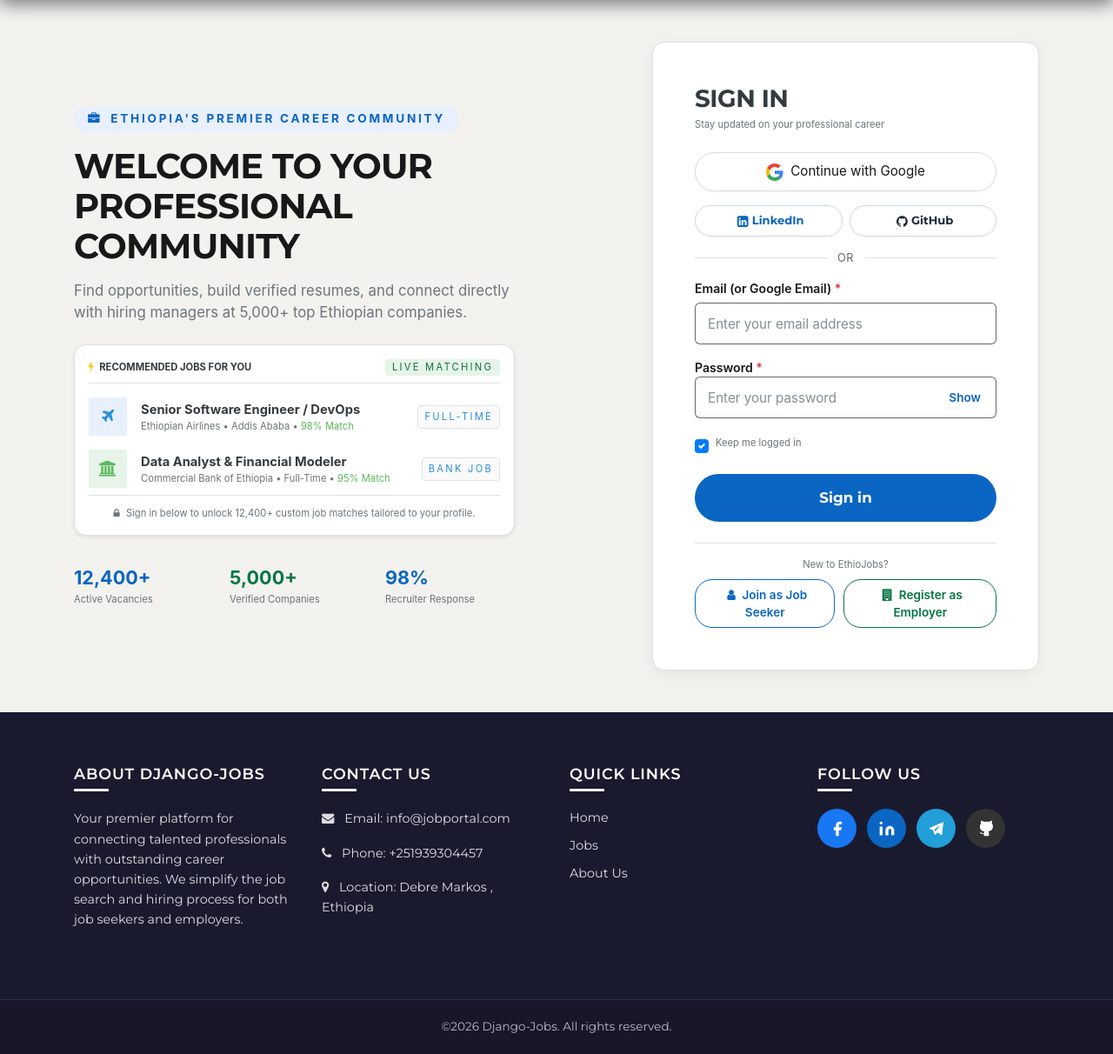
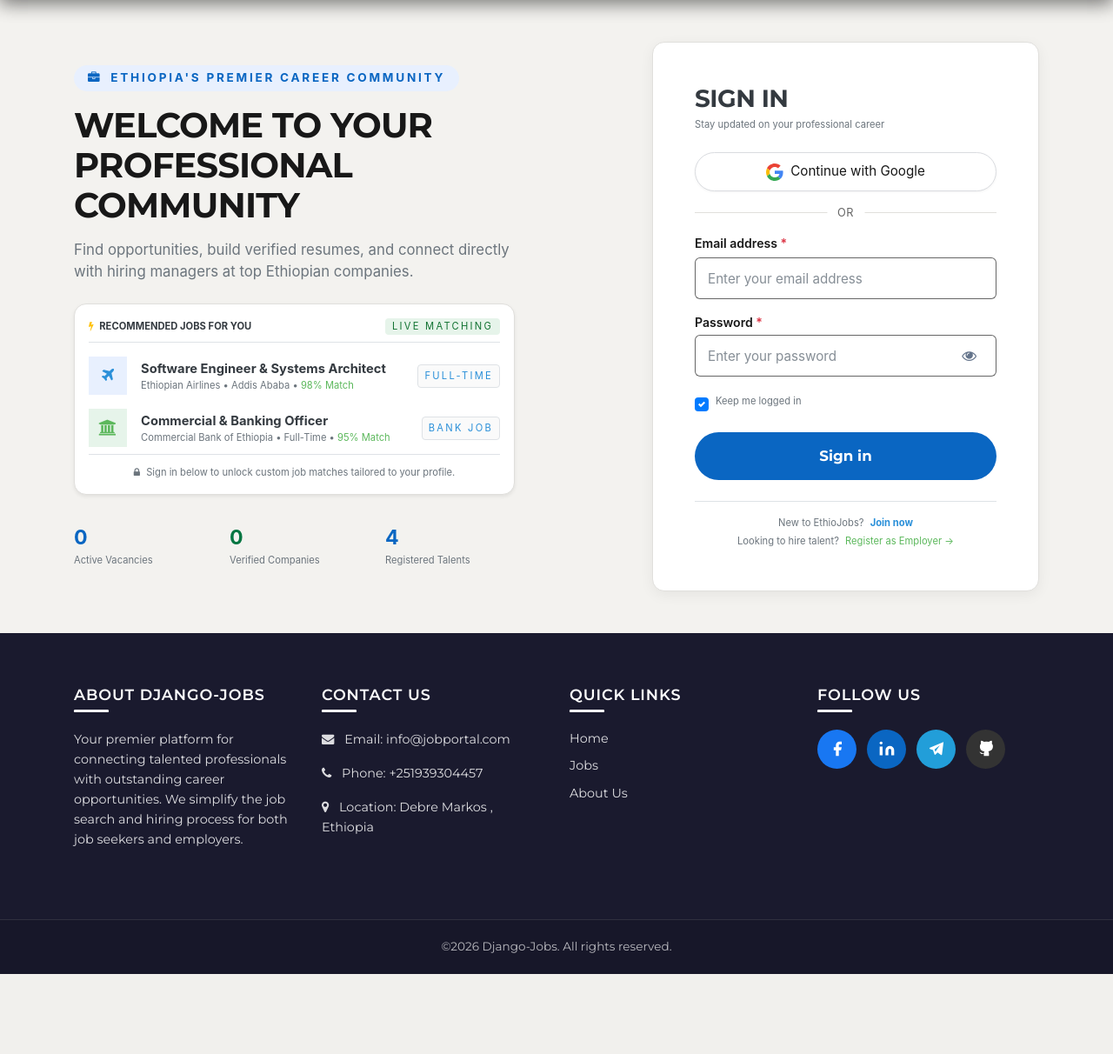
Before and after one commit to wuba21/Django-online-Job-Portal-system, a Django app: page /en/login/ in a window 1280 px wide. Shown: the part 73-1285 px from the top of the page at 87% size. After the commit the page ends 1193 px from the top, so only its background shows below. Run offline with Django 3.2, Linux system fonts and the light colour scheme; data comes from the database, SQL or seed files in the repository; data that the repository does not hold is empty; parts of the project's set-up code (start-up, migrations or seed data) failed here and were passed over; some libraries are stand-ins or nearby versions.

Commit message:
refactor(ui): polish auth pages with real DB statistics, clean password eye icon, remove redundant badges and role switcher

```diff
--- a/accounts/views.py
+++ b/accounts/views.py
@@ -18,6 +18,15 @@ class RegisterEmployeeView(CreateView):
     success_url = "/"
 
     extra_context = {"title": "Register"}
+
+    def get_context_data(self, **kwargs):
+        context = super().get_context_data(**kwargs)
+        from jobsapp.models import Job
+        from accounts.models import Company, User
+        context["total_jobs"] = Job.objects.filter(filled=False).count()
+        context["total_companies"] = Company.objects.count()
+        context["total_candidates"] = User.objects.filter(role="employee").count()
+        return context
 
     def dispatch(self, request, *args, **kwargs):
         if request.user.is_authenticated:
@@ -55,6 +64,15 @@ class RegisterEmployerView(CreateView):
     success_url = "/"
 
     extra_context = {"title": "Register"}
+
+    def get_context_data(self, **kwargs):
+        context = super().get_context_data(**kwargs)
+        from jobsapp.models import Job
+        from accounts.models import Company, User
+        context["total_jobs"] = Job.objects.filter(filled=False).count()
+        context["total_companies"] = Company.objects.count()
+        context["total_candidates"] = User.objects.filter(role="employee").count()
+        return context
 
     def dispatch(self, request, *args, **kwargs):
         if request.user.is_authenticated:
@@ -101,6 +119,16 @@ class LoginView(FormView):
     template_name = "accounts/login.html"
 
     extra_context = {"title": "Login"}
+
+    def get_context_data(self, **kwargs):
+        context = super().get_context_data(**kwargs)
+        from jobsapp.models import Job
+        from accounts.models import Company, User
+        context["total_jobs"] = Job.objects.filter(filled=False).count()
+        context["total_companies"] = Company.objects.count()
+        context["total_candidates"] = User.objects.filter(role="employee").count()
+        context["recommended_preview_jobs"] = Job.objects.filter(filled=False).order_by("-id")[:2]
+        return context
 
     def dispatch(self, request, *args, **kwargs):
         if self.request.user.is_authenticated:
--- a/templates/accounts/login.html
+++ b/templates/accounts/login.html
@@ -19,10 +19,10 @@
                         {% trans "Welcome to your professional community" %}
                     </h1>
                     <p class="auth-sub-headline text-muted mb-4">
-                        {% trans "Find opportunities, build verified resumes, and connect directly with hiring managers at 5,000+ top Ethiopian companies." %}
+                        {% trans "Find opportunities, build verified resumes, and connect directly with hiring managers at top Ethiopian companies." %}
                     </p>
 
-                    <!-- Live Job Recommendation Card Preview ("login recommendationu") -->
+                    <!-- Live Job Recommendation Card Preview -->
                     <div class="recommendation-preview-card p-3 mb-4 rounded-xl shadow-sm bg-white border">
                         <div class="d-flex align-items-center justify-content-between mb-3 border-bottom pb-2">
                             <span class="small font-weight-bold text-dark text-uppercase letter-spacing-1">
@@ -33,14 +33,32 @@
                             </span>
                         </div>
 
-                        <!-- Sample Live Job 1 -->
+                        {% if recommended_preview_jobs %}
+                            {% for job in recommended_preview_jobs %}
+                                <div class="mini-job-item d-flex align-items-center mb-3">
+                                    <div class="mini-logo-box bg-light-blue mr-3 rounded-lg d-flex align-items-center justify-content-center text-primary font-weight-bold">
+                                        <i class="fa fa-briefcase font-size-18"></i>
+                                    </div>
+                                    <div class="flex-grow-1 overflow-hidden">
+                                        <div class="font-weight-bold text-dark text-truncate" style="font-size: 0.92rem;">
+                                            <a href="{% url 'jobs:jobs-detail' job.id %}" class="text-dark">{{ job.title }}</a>
+                                        </div>
+                                        <div class="small text-muted text-truncate">
+                                            {{ job.company_name|default:job.user.get_full_name|default:"Verified Employer" }} &bull; {{ job.location|default:"Ethiopia" }} &bull; <span class="text-success font-weight-600">Active</span>
+                                        </div>
+                                    </div>
+                                    <span class="badge badge-light border text-primary small ml-2">{{ job.get_job_type_display|default:job.type }}</span>
+                                </div>
+                            {% endfor %}
+                        {% else %}
+                            <!-- Default Featured Live Jobs -->
                             <div class="mini-job-item d-flex align-items-center mb-3">
                                 <div class="mini-logo-box bg-light-blue mr-3 rounded-lg d-flex align-items-center justify-content-center text-primary font-weight-bold">
                                     <i class="fa fa-plane font-size-18"></i>
                                 </div>
                                 <div class="flex-grow-1 overflow-hidden">
                                     <div class="font-weight-bold text-dark text-truncate" style="font-size: 0.92rem;">
-                                    Senior Software Engineer / DevOps
+                                        Software Engineer & Systems Architect
                                     </div>
                                     <div class="small text-muted text-truncate">
                                         Ethiopian Airlines &bull; Addis Ababa &bull; <span class="text-success font-weight-600">98% Match</span>
@@ -49,14 +67,13 @@
                                 <span class="badge badge-light border text-primary small ml-2">Full-time</span>
                             </div>
 
-                        <!-- Sample Live Job 2 -->
                             <div class="mini-job-item d-flex align-items-center mb-2">
                                 <div class="mini-logo-box bg-light-green mr-3 rounded-lg d-flex align-items-center justify-content-center text-success font-weight-bold">
                                     <i class="fa fa-university font-size-18"></i>
                                 </div>
                                 <div class="flex-grow-1 overflow-hidden">
                                     <div class="font-weight-bold text-dark text-truncate" style="font-size: 0.92rem;">
-                                    Data Analyst & Financial Modeler
+                                        Commercial & Banking Officer
                                     </div>
                                     <div class="small text-muted text-truncate">
                                         Commercial Bank of Ethiopia &bull; Full-Time &bull; <span class="text-success font-weight-600">95% Match</span>
@@ -64,28 +81,35 @@
                                 </div>
                                 <span class="badge badge-light border text-primary small ml-2">Bank Job</span>
                             </div>
+                        {% endif %}
 
                         <div class="pt-2 text-center border-top mt-2">
                             <small class="text-muted">
                                 <i class="fa fa-lock text-muted mr-1"></i>
-                                {% trans "Sign in below to unlock 12,400+ custom job matches tailored to your profile." %}
+                                {% trans "Sign in below to unlock custom job matches tailored to your profile." %}
                             </small>
                         </div>
                     </div>
 
-                    <!-- Platform Trust Metric Badges -->
+                    <!-- Platform Trust Metric Badges (Real Database Numbers) -->
                     <div class="row pt-2 text-left">
                         <div class="col-4">
-                            <div class="font-weight-bold text-dark" style="font-size: 1.35rem; color: #0a66c2 !important;">12,400+</div>
+                            <div class="font-weight-bold text-dark" style="font-size: 1.45rem; color: #0a66c2 !important;">
+                                {{ total_jobs|default:"0" }}
+                            </div>
                             <div class="small text-muted">{% trans "Active Vacancies" %}</div>
                         </div>
                         <div class="col-4">
-                            <div class="font-weight-bold text-dark" style="font-size: 1.35rem; color: #057642 !important;">5,000+</div>
+                            <div class="font-weight-bold text-dark" style="font-size: 1.45rem; color: #057642 !important;">
+                                {{ total_companies|default:"0" }}
+                            </div>
                             <div class="small text-muted">{% trans "Verified Companies" %}</div>
                         </div>
                         <div class="col-4">
-                            <div class="font-weight-bold text-dark" style="font-size: 1.35rem; color: #0a66c2 !important;">98%</div>
-                            <div class="small text-muted">{% trans "Recruiter Response" %}</div>
+                            <div class="font-weight-bold text-dark" style="font-size: 1.45rem; color: #0a66c2 !important;">
+                                {{ total_candidates|default:"0" }}
+                            </div>
+                            <div class="small text-muted">{% trans "Registered Talents" %}</div>
                         </div>
                     </div>
 
@@ -105,7 +129,7 @@
                         </p>
                     </div>
 
-                    <!-- Google 1-Click Sign-in Button (Top Priority) -->
+                    <!-- Google 1-Click Sign-in Button -->
                     <div class="mb-3">
                         <a href="{% url 'social:begin' 'google-oauth2' %}"
                            class="linkedin-google-btn w-100 text-center">
@@ -119,20 +143,6 @@
                             </div>
                             <span class="btn-label font-weight-600">{% trans "Continue with Google" %}</span>
                         </a>
-                    </div>
-
-                    <!-- Alternative Social Logins Row (LinkedIn, GitHub) -->
-                    <div class="row no-gutters mb-3" style="margin-left: -4px; margin-right: -4px;">
-                        <div class="col-6 px-1">
-                            <a href="{% url 'social:begin' 'linkedin-oauth2' %}" class="btn btn-outline-secondary btn-sm btn-block font-weight-600 py-2 d-flex align-items-center justify-content-center" style="border-radius: 20px; font-size: 0.82rem; border-color: #cbd5e1; color: #0a66c2;">
-                                <i class="fa fa-linkedin-square mr-1" style="font-size: 15px;"></i> LinkedIn
-                            </a>
-                        </div>
-                        <div class="col-6 px-1">
-                            <a href="{% url 'social:begin' 'github' %}" class="btn btn-outline-secondary btn-sm btn-block font-weight-600 py-2 d-flex align-items-center justify-content-center" style="border-radius: 20px; font-size: 0.82rem; border-color: #cbd5e1; color: #1e293b;">
-                                <i class="fa fa-github mr-1" style="font-size: 15px;"></i> GitHub
-                            </a>
-                        </div>
                     </div>
 
                     <!-- Clean Divider -->
@@ -156,9 +166,8 @@
                         <!-- Email Input -->
                         <div class="form-group mb-3">
                             <label for="id_email" class="linkedin-form-label">
-                                {% trans "Email (or Google Email)" %} <span class="text-danger">*</span>
+                                {% trans "Email address" %} <span class="text-danger">*</span>
                             </label>
-                            <div class="input-with-icon position-relative">
                             <input type="email"
                                    class="form-control linkedin-input {% if form.email.errors %}is-invalid{% endif %}"
                                    name="email"
@@ -166,7 +175,6 @@
                                    value="{{ form.email.value|default_if_none:'' }}"
                                    placeholder="{% trans 'Enter your email address' %}"
                                    required>
-                            </div>
                             {% if form.email.errors %}
                                 <div class="text-danger small mt-1 font-weight-500">
                                     {{ form.email.errors.0 }}
@@ -174,13 +182,11 @@
                             {% endif %}
                         </div>
 
-                        <!-- Password Input -->
+                        <!-- Password Input with Eye Icon -->
                         <div class="form-group mb-3">
-                            <div class="d-flex justify-content-between align-items-center">
-                                <label for="id_password" class="linkedin-form-label mb-0">
+                            <label for="id_password" class="linkedin-form-label mb-1">
                                 {% trans "Password" %} <span class="text-danger">*</span>
                             </label>
-                            </div>
                             <div class="position-relative">
                                 <input type="password"
                                        class="form-control linkedin-input pr-5 {% if form.password.errors %}is-invalid{% endif %}"
@@ -189,10 +195,11 @@
                                        placeholder="{% trans 'Enter your password' %}"
                                        required>
                                 <button type="button"
-                                        class="btn-toggle-show-hide"
+                                        class="btn-toggle-eye"
                                         data-target="id_password"
-                                        tabindex="-1">
-                                    {% trans "Show" %}
+                                        tabindex="-1"
+                                        title="{% trans 'Toggle password visibility' %}">
+                                    <i class="fa fa-eye"></i>
                                 </button>
                             </div>
                             {% if form.password.errors %}
@@ -218,19 +225,20 @@
                         </button>
                     </form>
 
-                    <!-- Join Now Footer -->
+                    <!-- Join Now Text Link (Clean LinkedIn Style) -->
                     <div class="mt-4 pt-3 text-center border-top">
-                        <p class="text-muted small mb-2">
+                        <p class="text-muted small mb-1">
                             {% trans "New to EthioJobs?" %}
+                            <a href="{% url 'accounts:employee-register' %}" class="font-weight-bold text-primary ml-1">
+                                {% trans "Join now" %}
+                            </a>
                         </p>
-                        <div class="d-flex justify-content-center" style="gap: 10px;">
-                            <a href="{% url 'accounts:employee-register' %}" class="linkedin-join-pill">
-                                <i class="fa fa-user mr-1"></i> {% trans "Join as Job Seeker" %}
+                        <p class="text-muted small mb-0">
+                            {% trans "Looking to hire talent?" %}
+                            <a href="{% url 'accounts:employer-register' %}" class="text-success font-weight-600 ml-1">
+                                {% trans "Register as Employer" %} &rarr;
                             </a>
-                            <a href="{% url 'accounts:employer-register' %}" class="linkedin-join-pill employer-pill">
-                                <i class="fa fa-building mr-1"></i> {% trans "Register as Employer" %}
-                            </a>
-                        </div>
+                        </p>
                     </div>
 
                 </div>
@@ -269,7 +277,6 @@
     color: #475569;
 }
 
-/* Badge Soft */
 .badge-primary-soft {
     background-color: #e8f0fe;
     color: #0a66c2;
@@ -280,7 +287,6 @@
     color: #137333;
 }
 
-/* Recommendation Card */
 .recommendation-preview-card {
     border-radius: 14px;
     border: 1px solid #e0dfdc !important;
@@ -295,14 +301,12 @@
 }
 .font-size-18 { font-size: 18px; }
 
-/* Right Column Card */
 .linkedin-auth-card {
     border-radius: 14px;
     border: 1px solid #e0dfdc !important;
     box-shadow: 0 4px 16px rgba(0,0,0,0.06);
 }
 
-/* Google Button */
 .linkedin-google-btn {
     display: flex;
     align-items: center;
@@ -329,7 +333,6 @@
     align-items: center;
 }
 
-/* Divider */
 .linkedin-divider {
     position: relative;
     border-top: 1px solid #e0dfdc;
@@ -347,7 +350,6 @@
     letter-spacing: 0.5px;
 }
 
-/* Form Inputs */
 .linkedin-form-label {
     font-size: 0.88rem;
     font-weight: 600;
@@ -367,25 +369,28 @@
     border-color: #0a66c2;
     box-shadow: 0 0 0 2px rgba(10,102,194,0.25);
 }
-.btn-toggle-show-hide {
+
+/* Eye Icon Button */
+.btn-toggle-eye {
     position: absolute;
-    right: 12px;
+    right: 14px;
     top: 50%;
     transform: translateY(-50%);
-    background: none;
+    background: transparent;
     border: none;
+    color: #64748b;
+    font-size: 1.05rem;
+    cursor: pointer;
+    padding: 4px;
+    display: inline-flex;
+    align-items: center;
+    justify-content: center;
+    transition: color 0.2s;
+}
+.btn-toggle-eye:hover {
     color: #0a66c2;
-    font-size: 0.85rem;
-    font-weight: 600;
-    cursor: pointer;
-    padding: 4px 6px;
-}
-.btn-toggle-show-hide:hover {
-    color: #004182;
-    text-decoration: underline;
 }
 
-/* Primary Button (LinkedIn Blue Pill) */
 .btn-linkedin-primary {
     background-color: #0a66c2;
     border: none;
@@ -401,47 +406,22 @@
     box-shadow: 0 4px 12px rgba(10,102,194,0.3);
     transform: translateY(-1px);
 }
-
-/* Join Pills */
-.linkedin-join-pill {
-    display: inline-block;
-    padding: 7px 16px;
-    border-radius: 20px;
-    font-size: 0.85rem;
-    font-weight: 600;
-    border: 1px solid #0a66c2;
-    color: #0a66c2;
-    text-decoration: none;
-    transition: all 0.2s;
-}
-.linkedin-join-pill:hover {
-    background-color: rgba(10,102,194,0.08);
-    color: #004182;
-    text-decoration: none;
-}
-.linkedin-join-pill.employer-pill {
-    border-color: #057642;
-    color: #057642;
-}
-.linkedin-join-pill.employer-pill:hover {
-    background-color: rgba(5,118,66,0.08);
-    color: #034d2b;
-}
 </style>
 {% endblock %}
 
 {% block javascripts %}
 <script>
     $(document).ready(function() {
-        $('.btn-toggle-show-hide').on('click', function() {
+        $('.btn-toggle-eye').on('click', function() {
             var targetId = $(this).data('target');
             var input = $('#' + targetId);
+            var icon = $(this).find('i');
             if (input.attr('type') === 'password') {
                 input.attr('type', 'text');
-                $(this).text('{% trans "Hide" %}');
+                icon.removeClass('fa-eye').addClass('fa-eye-slash text-primary');
             } else {
                 input.attr('type', 'password');
-                $(this).text('{% trans "Show" %}');
+                icon.removeClass('fa-eye-slash text-primary').addClass('fa-eye');
             }
         });
     });
```
Also changed, not shown: templates/accounts/employee/register.html (+55 -82 lines), templates/accounts/employer/register.html (+47 -79 lines). Lines whose indentation alone changed are shown as unchanged.
